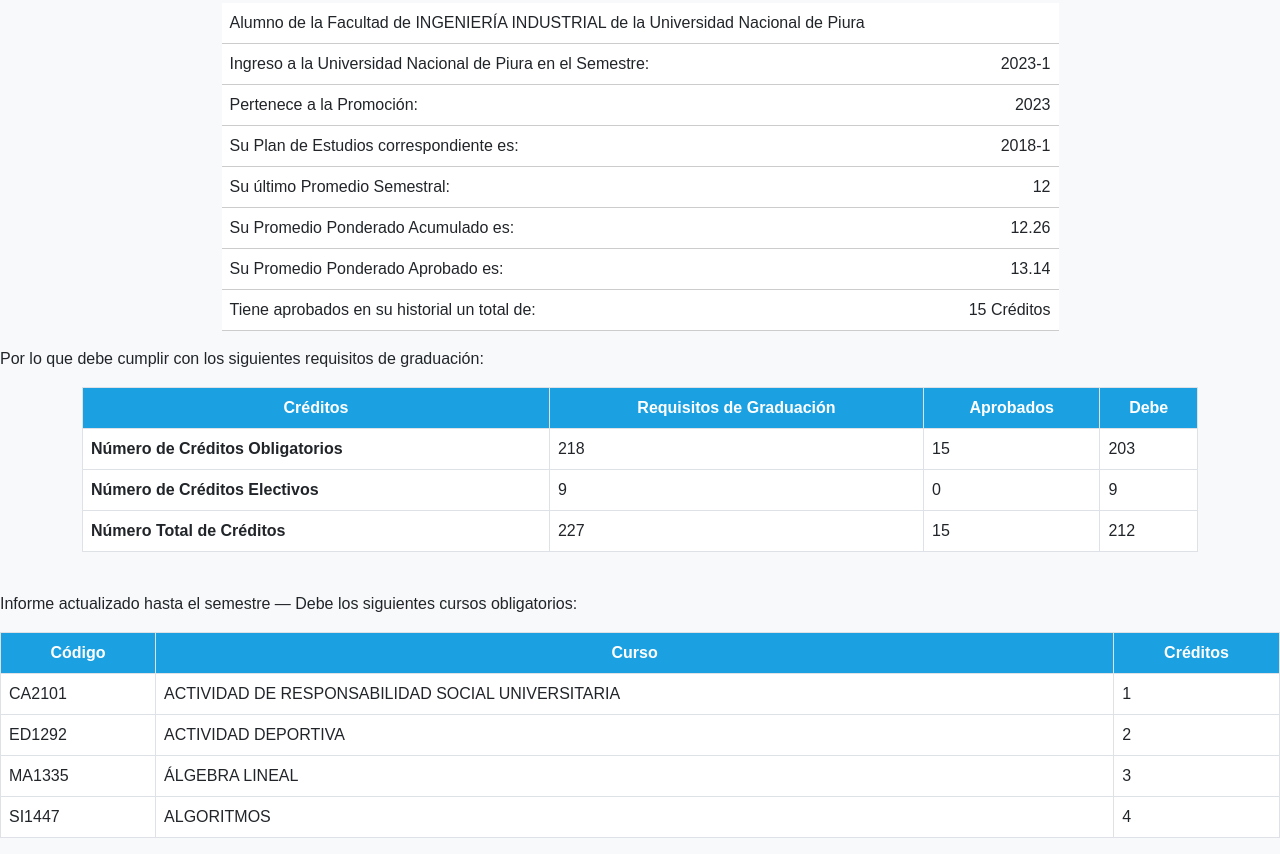
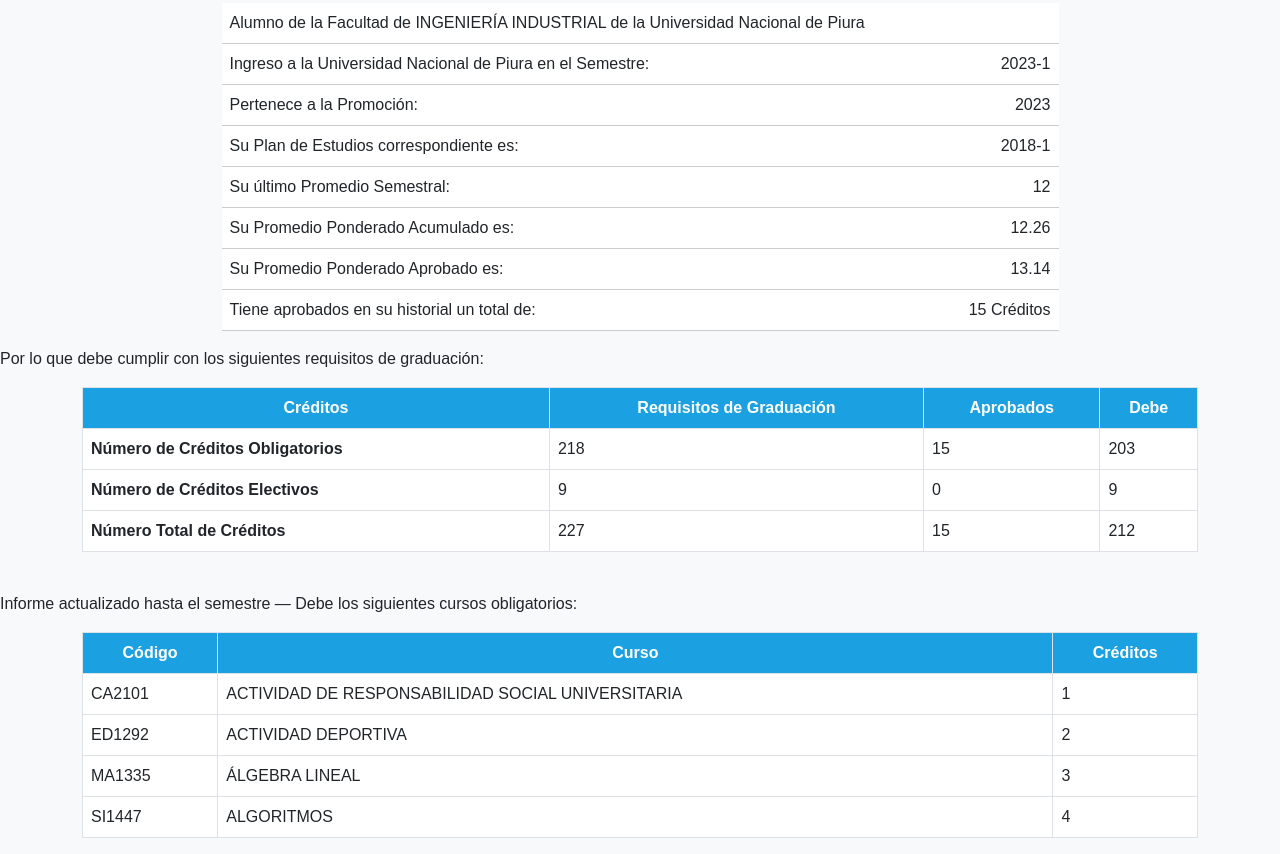
Before and after one commit to academicounp/edu.pe, a plain HTML site: page informe.html in a window 1280 px wide. Shown: the part 265-1119 px from the top of the page. Drawn offline with nearby package versions, Linux system fonts and the light colour scheme.

Commit message:
Update informe.html

```diff
--- a/informe.html
+++ b/informe.html
@@ -284,6 +284,7 @@
     </p>
 
     <!-- TABLA DE CURSOS RESTANTES -->
+  <div class="container d-flex justify-content-center">
     <table class="table table-bordered">
       <thead>
         <tr>
```
